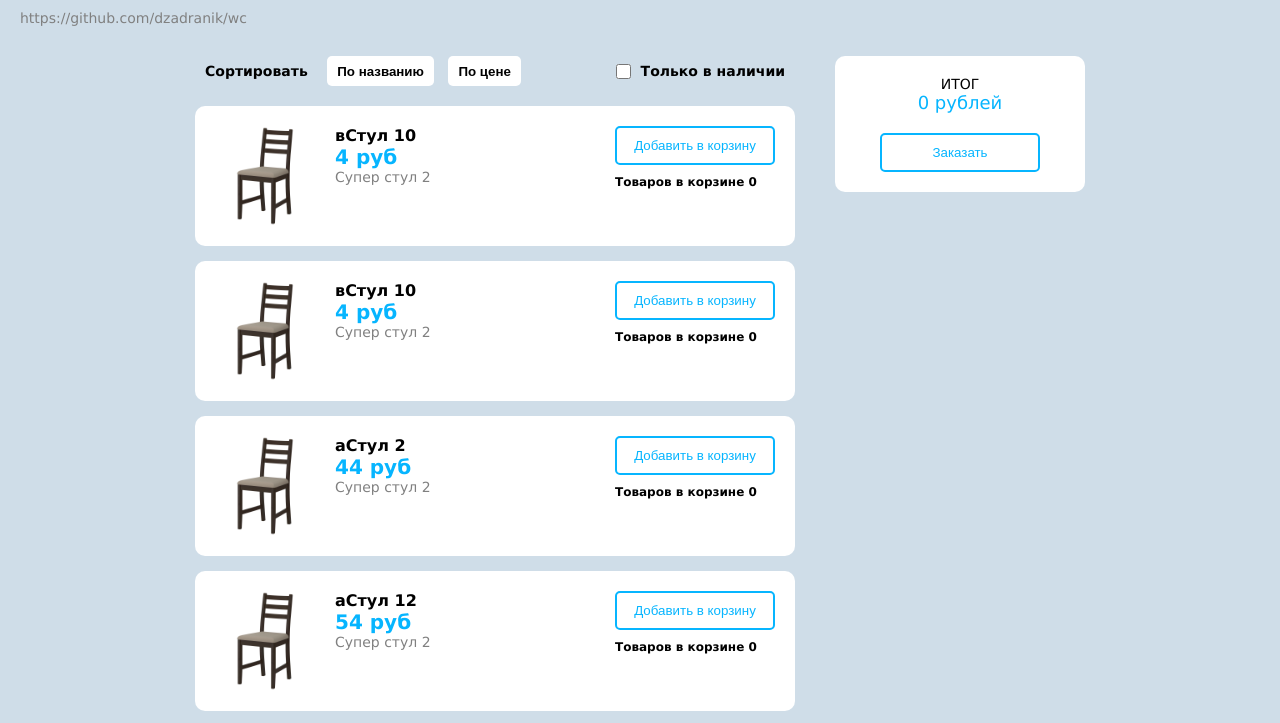
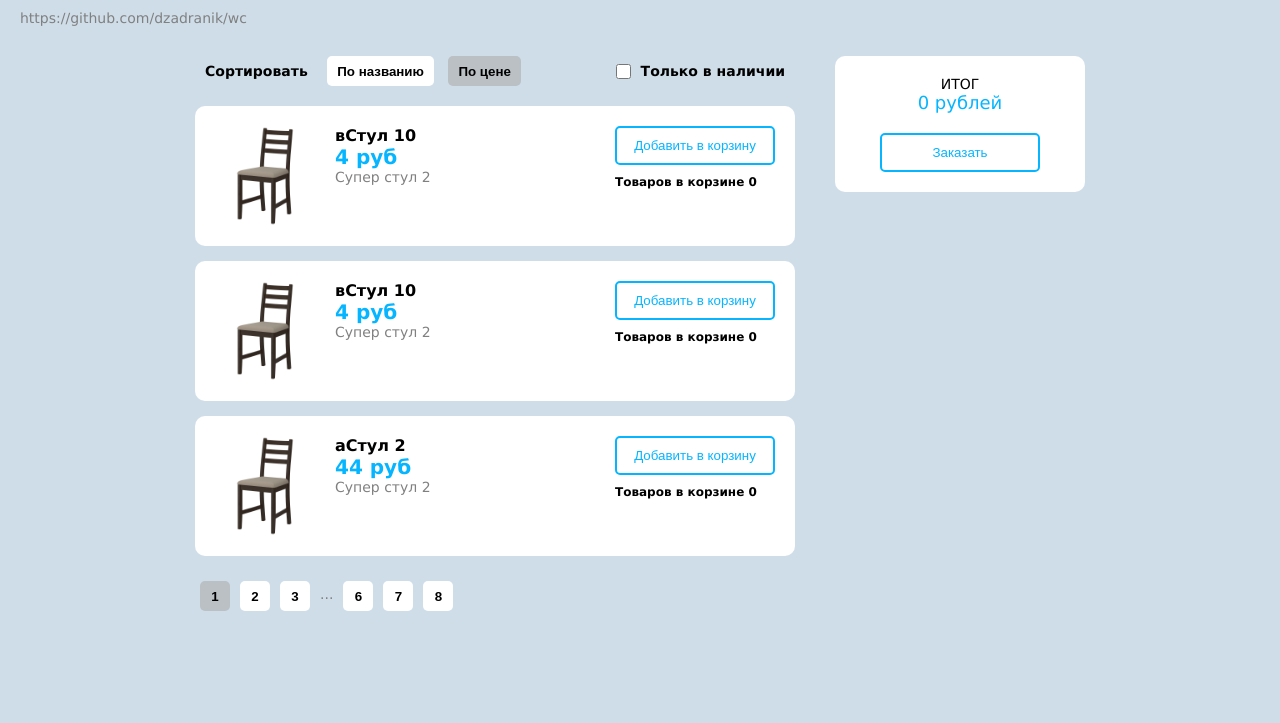
Before and after one commit to dzadranik/goods-and-basket, a website: page src/index.pug in a window 1280 px wide. Both pictures are taken after a click on the button "По цене". Shown: the top 723 px of the page. Drawn offline with nearby package versions, Linux system fonts and the light colour scheme; files that its build step writes are made by us from their sources.

Commit message:
add active to sorting button

```diff
--- a/src/index.pug
+++ b/src/index.pug
@@ -12,8 +12,8 @@ html(lang="en")
                 .sorting
                     .sorting__buttons.js-sorting-buttons
                         span.sorting__title Сортировать
-                        button.sorting__button.js-sorting(id="sorting-name") По названию
-                        button.sorting__button.js-sorting(id="sorting-cost") По цене
+                        button.sorting__button.active.js-sorting(sorting-setting="sorting-name") По названию
+                        button.sorting__button.js-sorting(sorting-setting="sorting-cost") По цене
                     label.sorting__avaliable
                         input.sorting__input(type="checkbox" name="avaliable" id='avaliable')
                         span.sorting__title Только в наличии
--- a/src/js/script.js
+++ b/src/js/script.js
@@ -1,6 +1,7 @@
 var { addGoodToBasket, getLocalSorage, removeGoodFromBasket, countGoodInBasket } = basketSetting(),
 	{ addPaging, setActivePage } = paging(),
-	{ loadGoodToPage, setAvaliable, setSorting, returnGoodData } = goodSetting()
+	{ loadGoodToPage, setAvaliable, setSorting, returnGoodData } = goodSetting(),
+	{ findContainerAndRemoveClass } = containerClassSetting()
 
 document.addEventListener('DOMContentLoaded', function() {
 	const paginationButtonContainer = document.querySelector('.js-pagination'),
@@ -20,9 +21,11 @@ document.addEventListener('DOMContentLoaded', function() {
 	// слушалка сортировок
 	sortingButtonContainer.addEventListener('click', event => {
 		const targetElement = event.target,
-			sortingSetting = targetElement.getAttribute('id')
-		if (targetElement.classList.contains('js-sorting')) {
+			sortingSetting = targetElement.getAttribute('sorting-setting')
+		if (targetElement.classList.contains('js-sorting') && !targetElement.classList.contains('active')) {
+			findContainerAndRemoveClass('.js-sorting', 'active')
 			setSorting(sortingSetting)
+			targetElement.classList.add('active')
 		}
 	})
 
@@ -34,7 +37,7 @@ document.addEventListener('DOMContentLoaded', function() {
 	// кнопка добавить в корзину
 	goodContainer.addEventListener('click', event => {
 		if (event.target.classList.contains('good__button')) {
-			let goodId = event.target.parentElement.parentElement.getAttribute('data-id')
+			let goodId = event.target.parentElement.parentElement.getAttribute('good-id')
 			let goodData = returnGoodData(goodId)
 			addGoodToBasket(goodData)
 		}
@@ -67,6 +70,24 @@ function addToAnyContainers(containerClass, element) {
 	}
 }
 
+//удалить класс у группы контейнеров
+function containerClassSetting() {
+	var allContainer, classToRemove
+	const removeClassInContainer = (i = 0) => {
+		if (i < allContainer.length) {
+			allContainer[i].classList.remove(classToRemove)
+			return removeClassInContainer(i + 1)
+		}
+	}
+	return {
+		findContainerAndRemoveClass: (container, className) => {
+			allContainer = document.querySelectorAll(container)
+			classToRemove = className
+			removeClassInContainer()
+		}
+	}
+}
+
 // получение данных
 function get(url) {
 	return new Promise(function(succeed, fail) {
@@ -88,13 +109,16 @@ function goodSetting() {
 	var goodData = [],
 		avaliable = false,
 		sortingValue = 'sorting-name'
-	function sortingAvaliable(data) {
+
+	const sortingAvaliable = data => {
 		return data.filter(elem => elem.avaliable)
 	}
-	function sortingByCost(data) {
+
+	const sortingByCost = data => {
 		return data.sort((prev, next) => prev.price - next.price)
 	}
-	function sortingByName(data) {
+
+	const sortingByName = data => {
 		return data.sort((prev, next) => {
 			const x = prev.title.toLowerCase()
 			const y = next.title.toLowerCase()
@@ -102,7 +126,8 @@ function goodSetting() {
 			if (x < y) return 1
 		})
 	}
-	function sorting(data) {
+
+	const sorting = data => {
 		let item = data
 		if (avaliable) item = sortingAvaliable(data)
 
@@ -111,9 +136,9 @@ function goodSetting() {
 		return item
 	}
 
-	function returnGoodItem(data) {
+	const returnGoodItem = data => {
 		let { id, image, title, price, descr } = data
-		return `<div class="good__item" data-id=${id}>
+		return `<div class="good__item" good-id=${id}>
 					<div class="good__image"><img src="${image}"/></div>
 					<div class="good__information">
 						<div class="good__title">${title}</div>
@@ -133,6 +158,7 @@ function goodSetting() {
 		goodItems = goodItems.join('')
 		addToContainer('.js-good', goodItems)
 	}
+
 	return {
 		loadGoodToPage: () => {
 			get('js/goods.json')
@@ -170,20 +196,22 @@ function goodSetting() {
 
 //пагинация
 function paging() {
-	const itemInPage = 15 // количество элементов на странице
+	const itemInPage = 3 // количество элементов на странице
 	var activePage = 0 // активная страница
 
-	function returnPagingButton(i) {
+	const returnPagingButton = i => {
 		return `<button
 			class="pagination__item js-pagination-button ${i == activePage ? 'active' : ''}"
 			id="${i + 1}">
 				${i + 1}
 			</button>`
 	}
-	function returnPagingDots() {
+
+	const returnPagingDots = () => {
 		return `<span class='pagination__dots'>...</span>`
 	}
-	function returnAnyPagingButtons(frst, last) {
+
+	const returnAnyPagingButtons = (frst, last) => {
 		let pagingButtons = ''
 		for (let i = frst; i < last; i++) {
 			pagingButtons += returnPagingButton(i)
@@ -191,7 +219,7 @@ function paging() {
 		return pagingButtons
 	}
 
-	function returnPagingButtons(data) {
+	const returnPagingButtons = data => {
 		var item = data, // массив товаров
 			amountItem = item.length, // количество товаров всего
 			amountButton = Math.ceil(amountItem / itemInPage), // количество страниц
@@ -223,7 +251,7 @@ function paging() {
 		return pagingButtons
 	}
 
-	function returnItemInActivePage(data) {
+	const returnItemInActivePage = data => {
 		const firstItem = activePage * itemInPage,
 			lastItem = firstItem + itemInPage
 		return data.slice(firstItem, lastItem)
@@ -245,7 +273,7 @@ function paging() {
 function basketSetting() {
 	var goodInBasket = []
 
-	function returnBasketGoodItem(data) {
+	const returnBasketGoodItem = data => {
 		let { id, image, title, count } = data
 		return `<div class="basket__good-item" basket-good-id="${id}">
 			<button class="basket__good-remove js-remove-good">&#128938;</button>
@@ -255,28 +283,28 @@ function basketSetting() {
 		</div>`
 	}
 
-	function addGoodToContainer() {
+	const addGoodToContainer = () => {
 		let goodArray = goodInBasket.map(element => returnBasketGoodItem(element))
 		goodArray = goodArray.join('')
 		addToContainer('.js-basket-good', goodArray)
 	}
 
-	function findGoodAndRemove(id, i = 0) {
+	const findGoodAndRemove = (id, i = 0) => {
 		return i < goodInBasket.length || id !== goodInBasket[i].id ? goodInBasket.splice(i, 1) : findGoodAndRemove(i++)
 	}
 
-	function countTotal() {
+	const countTotal = () => {
 		let totalCost = goodInBasket.reduce(function(sum, item) {
 			return sum + item.count * item.price
 		}, 0)
 		addToContainer('.js-count-result', totalCost)
 	}
 
-	function saveToLocalStorage() {
+	const saveToLocalStorage = () => {
 		localStorage.goodInBasket = JSON.stringify(goodInBasket)
 	}
 
-	function reloadBasket() {
+	const reloadBasket = () => {
 		saveToLocalStorage()
 		addGoodToContainer()
 		countTotal()
```
Also changed, not shown: build/index.html, build/js/script.min.js.
